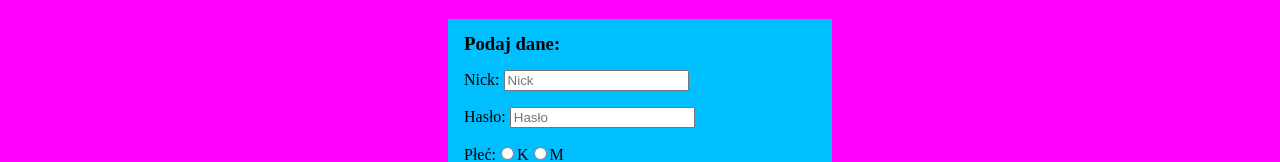
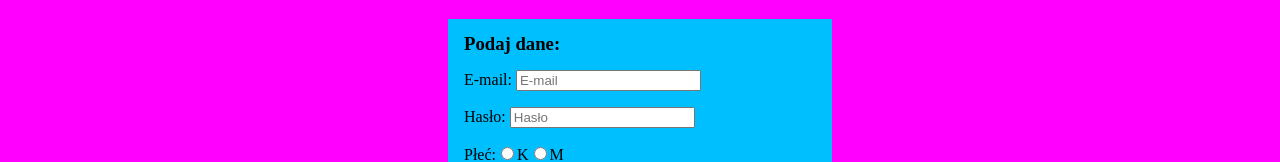
Before and after one commit to Tommatino/LTAT, a React (Vite) app: page /#/ in a window 1280 px wide. Shown: the part 121-283 px from the top of the page. Built offline with nearby package versions, Linux system fonts and the light colour scheme.

Commit message:
firebase install

```diff
--- a/package.json
+++ b/package.json
@@ -10,6 +10,7 @@
     "preview": "vite preview"
   },
   "dependencies": {
+    "firebase": "^10.3.1",
     "react": "^18.2.0",
     "react-dom": "^18.2.0",
     "react-router-dom": "^6.3.0"
--- a/src/Home.jsx
+++ b/src/Home.jsx
@@ -1,14 +1,21 @@
 import styles from "./home.module.scss"
 import {useState} from "react";
+import Signup from "./Signup.jsx";
 import Login from "./Login.jsx";
 
 function Home(props) {
 const [user, setUser] = useState([1])
+const [isloggedin, setIsloggedin] = useState(false)
 
 
     if(user.length) {
+        return <Signup />
+    }
+
+    if(isloggedin) {
         return <Login />
     }
+
 
     return (
         <section className={styles.main}>
--- a/src/Login.jsx
+++ b/src/Login.jsx
@@ -1,20 +1,15 @@
 import styles from './login.module.scss'
 import {useState} from "react";
 
-function Login(props) {
+function Signup(props) {
     const [user, setUser] = useState(
         {
-            nick: "",
+            email: "",
             password: "",
-            gender: "",
-            weight: "",
-            days: []
         }
     )
-    const [checkNick, setCheckNick] = useState(false);
+    const [checkEmail, setCheckEmail] = useState(false);
     const [checkPassword, setCheckPassword] = useState(false)
-    const [checkGender, setCheckGender] = useState(false)
-    const [checkWeight, setCheckWeight] = useState(false)
 
     const handleChange = (e) => {
         const { name, value } = e.target;
@@ -30,11 +25,10 @@ function Login(props) {
     const handleSubmit = (e) => {
         e.preventDefault()
         const validate = () => {
-            setCheckNick(user.nick.length < 3);
-            setCheckPassword(user.password.length < 5);
-            setCheckGender(user.gender.length === 0)
-            setCheckWeight(user.weight.length === 0)
-            if (checkNick || checkPassword || checkGender || checkWeight) {
+            // setCheckEmail();
+            // setCheckPassword();
+
+            if (checkEmail || checkPassword) {
                 return false
             } else {
                 return true
@@ -50,30 +44,21 @@ function Login(props) {
     return (
         <section className={`${styles.login}`}>
             <form className={`${styles.login_form}`} onSubmit={handleSubmit}>
-                <h3 className={`${styles.p}`}>Podaj dane:</h3>
+                <h3 className={`${styles.p}`}>Login:</h3>
                 <label className={styles.label}>
-                    Nick: <input type="text" name="nick" value={user.nick} onChange={handleChange} placeholder="Nick"/>
+                    E-mail: <input type="text" name="email" value={user.email} onChange={handleChange} placeholder="E-mail"/>
                 </label>
                 <label className={styles.label}>
-                    Hasło: <input type="text" name="password" value={user.password} onChange={handleChange} placeholder="Hasło"/>
-                </label>
-                <label className={styles.label}>
-                    Płeć:
-                    <input type="radio" name="gender" value="Female" onChange={handleChange}/>K
-                    <input type="radio" name="gender" value="Male" onChange={handleChange}/>M
-                </label>
-                <label className={styles.label}>
-                    Waga: <input type="number" name="weight" value={user.weight} onChange={handleChange} placeholder="kg"/>
+                    Hasło: <input type="password" name="password" value={user.password} onChange={handleChange} placeholder="Hasło"/>
                 </label>
                 <button type="submit" className={styles.button}>Prześlij</button>
 
-                {checkNick && <p>Nick musi się składać z przynajmniej 3 znaków</p>}
-                {checkPassword && <p>Hasło musi się składać z przynajmniej 5 znaków</p>}
-                {checkGender && <p>Należy podać płeć</p>}
-                {checkWeight && <p>Należy podać wagę</p>}
+                {checkEmail && <p>Niezgodny e-mail</p>}
+                {checkPassword && <p>Niezgodne hasło</p>}
+
             </form>
         </section>
     );
 }
 
-export default Login;
+export default Signup;
--- /dev/null
+++ b/src/Signup.jsx
@@ -0,0 +1,79 @@
+import styles from './signup.module.scss'
+import {useState} from "react";
+
+function Signup(props) {
+    const [user, setUser] = useState(
+        {
+            email: "",
+            password: "",
+            gender: "",
+            weight: "",
+            days: []
+        }
+    )
+    const [checkEmail, setCheckEmail] = useState(false);
+    const [checkPassword, setCheckPassword] = useState(false)
+    const [checkGender, setCheckGender] = useState(false)
+    const [checkWeight, setCheckWeight] = useState(false)
+
+    const handleChange = (e) => {
+        const { name, value } = e.target;
+        setUser((prevState) => {
+            return {
+                ...prevState,
+                [name]: value,
+            };
+        });
+        console.log(user)
+    }
+
+    const handleSubmit = (e) => {
+        e.preventDefault()
+        const validate = () => {
+            setCheckEmail(user.email.length < 3 && user.email.includes("@"));
+            setCheckPassword(user.password.length < 5);
+            setCheckGender(user.gender.length === 0)
+            setCheckWeight(user.weight.length === 0)
+            if (checkEmail || checkPassword || checkGender || checkWeight) {
+                return false
+            } else {
+                return true
+            }
+        }
+
+        if (validate()){
+            console.log('Udało się')
+        }
+    }
+
+
+    return (
+        <section className={`${styles.signup}`}>
+            <form className={`${styles.signup_form}`} onSubmit={handleSubmit}>
+                <h3 className={`${styles.p}`}>Podaj dane:</h3>
+                <label className={styles.label}>
+                    E-mail: <input type="text" name="email" value={user.email} onChange={handleChange} placeholder="E-mail"/>
+                </label>
+                <label className={styles.label}>
+                    Hasło: <input type="password" name="password" value={user.password} onChange={handleChange} placeholder="Hasło"/>
+                </label>
+                <label className={styles.label}>
+                    Płeć:
+                    <input type="radio" name="gender" value="Female" onChange={handleChange}/>K
+                    <input type="radio" name="gender" value="Male" onChange={handleChange}/>M
+                </label>
+                <label className={styles.label}>
+                    Waga: <input type="number" name="weight" value={user.weight} onChange={handleChange} placeholder="kg"/>
+                </label>
+                <button type="submit" className={styles.button}>Prześlij</button>
+
+                {checkEmail && <p>Nick musi się składać z przynajmniej 3 znaków</p>}
+                {checkPassword && <p>Hasło musi się składać z przynajmniej 5 znaków</p>}
+                {checkGender && <p>Należy podać płeć</p>}
+                {checkWeight && <p>Należy podać wagę</p>}
+            </form>
+        </section>
+    );
+}
+
+export default Signup;
--- /dev/null
+++ b/src/index.js
@@ -0,0 +1 @@
+export { default } from './Signup.jsx';
--- /dev/null
+++ b/src/signup.module.scss
@@ -0,0 +1,19 @@
+
+.signup {
+  height: 88vh;
+  background-color: magenta;
+  display: flex;
+  justify-content: center;
+  align-items: center;
+  &_form {
+    width: 30vw;
+    height: 65vh;
+    background-color: deepskyblue;
+    display: flex;
+    flex-direction: column;
+    justify-content: flex-start;
+    .p, .label, .button {
+      margin: 1rem 0 0 1rem;
+    }
+  }
+}
```
Also changed, not shown: src/firebase.js (added, +17 -0 lines), 2 other files (tests, documents, lock files or other folders).
